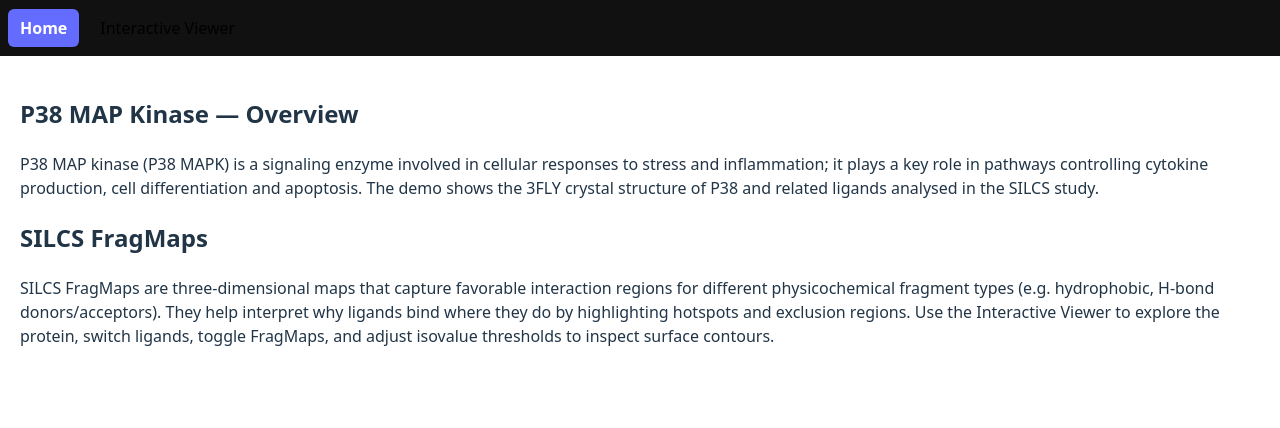
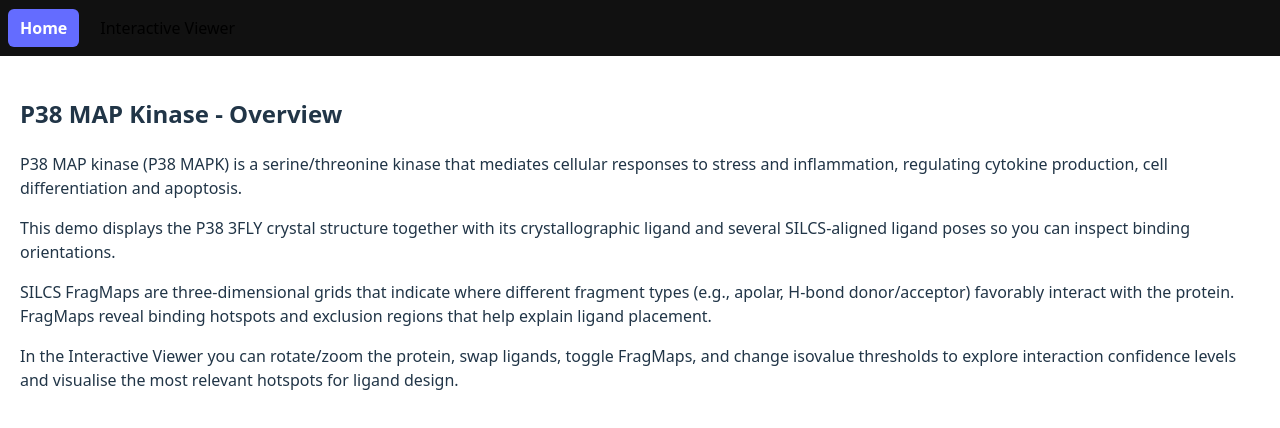
Before and after one commit to yes-zhang/silcs-fragmaps-demo, a React (Vite) app: page / in a window 1280 px wide. Shown: the top 428 px of the page. Built offline with nearby package versions, Linux system fonts and the light colour scheme.

Commit message:
rewording

```diff
--- a/src/components/Home.tsx
+++ b/src/components/Home.tsx
@@ -1,22 +1,29 @@
 export default function Home() {
   return (
     <div style={{ padding: 20, fontFamily: 'system-ui' }}>
-      <h2>P38 MAP Kinase — Overview</h2>
+      <h2>P38 MAP Kinase - Overview</h2>
 
       <p>
-        P38 MAP kinase (P38 MAPK) is a signaling enzyme involved in cellular responses to
-        stress and inflammation; it plays a key role in pathways controlling cytokine
-        production, cell differentiation and apoptosis. The demo shows the 3FLY crystal
-        structure of P38 and related ligands analysed in the SILCS study.
+        P38 MAP kinase (P38 MAPK) is a serine/threonine kinase that mediates cellular
+        responses to stress and inflammation, regulating cytokine production, cell
+        differentiation and apoptosis.
+      </p>
+      <p>
+        This demo displays the P38 3FLY crystal structure
+        together with its crystallographic ligand and several SILCS-aligned ligand poses
+        so you can inspect binding orientations.
       </p>
 
-      <h2>SILCS FragMaps</h2>
       <p>
-        SILCS FragMaps are three-dimensional maps that capture favorable interaction regions
-        for different physicochemical fragment types (e.g. hydrophobic, H-bond donors/acceptors).
-        They help interpret why ligands bind where they do by highlighting hotspots and exclusion
-        regions. Use the Interactive Viewer to explore the protein, switch ligands, toggle
-        FragMaps, and adjust isovalue thresholds to inspect surface contours.
+        SILCS FragMaps are three-dimensional grids that indicate where different fragment
+        types (e.g., apolar, H-bond donor/acceptor) favorably interact with the protein.
+        FragMaps reveal binding hotspots and exclusion regions that help explain ligand
+        placement.
+      </p>
+      <p>
+        In the Interactive Viewer you can rotate/zoom the protein, swap ligands,
+        toggle FragMaps, and change isovalue thresholds to explore interaction confidence
+        levels and visualise the most relevant hotspots for ligand design.
       </p>
     </div>
   );
```
